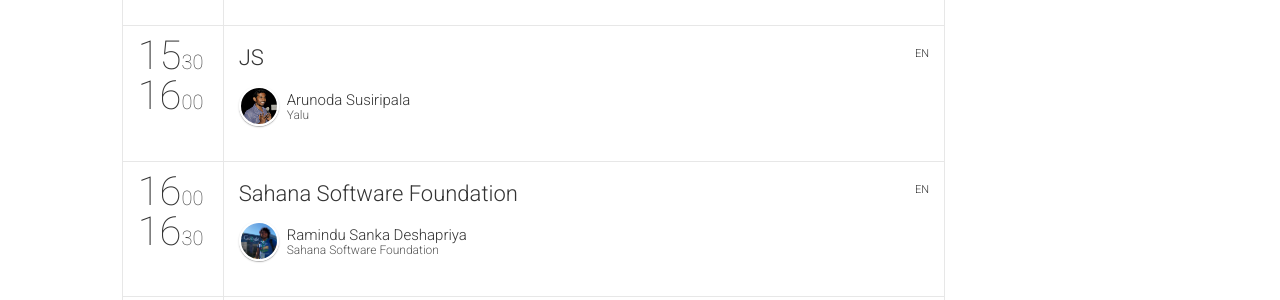
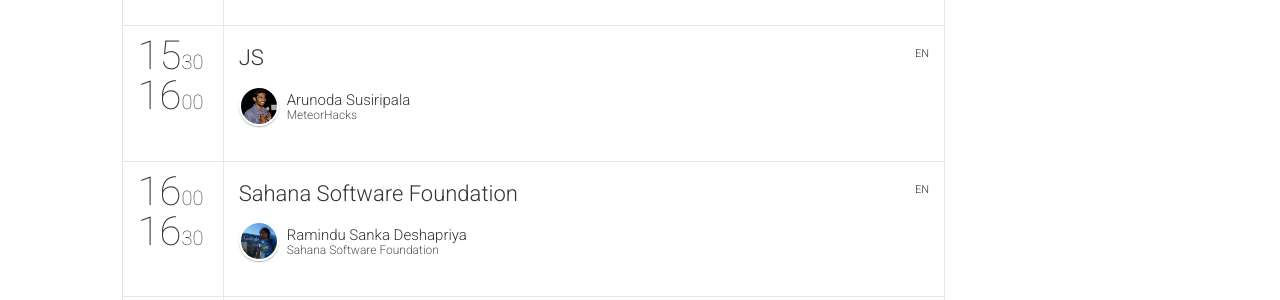
Before and after one commit to CodeLanka/devfeast-2014, a Jekyll site: the page built from schedule.html, in a window 1280 px wide and 900 px high, scrolled down 1154 px. Shown: the part 152-452 px from the top of the window. Built offline with Jekyll 4.4.1, drawn with Linux system fonts in a browser that asks for light colours; nearby versions of some CDN libraries; comment, search, counter and statistics services are not loaded.

Commit message:
update 0.9
metroHacks

```diff
--- a/_data/speakers.yml
+++ b/_data/speakers.yml
@@ -41,7 +41,7 @@
   id: 17
   name: "Arunoda"
   surname: "Susiripala"
-  company: "Yalu"
+  company: "MeteorHacks"
   title: ""
   bio: "<p></p>'"
   thumbnailUrl: arunoda.jpg
```
